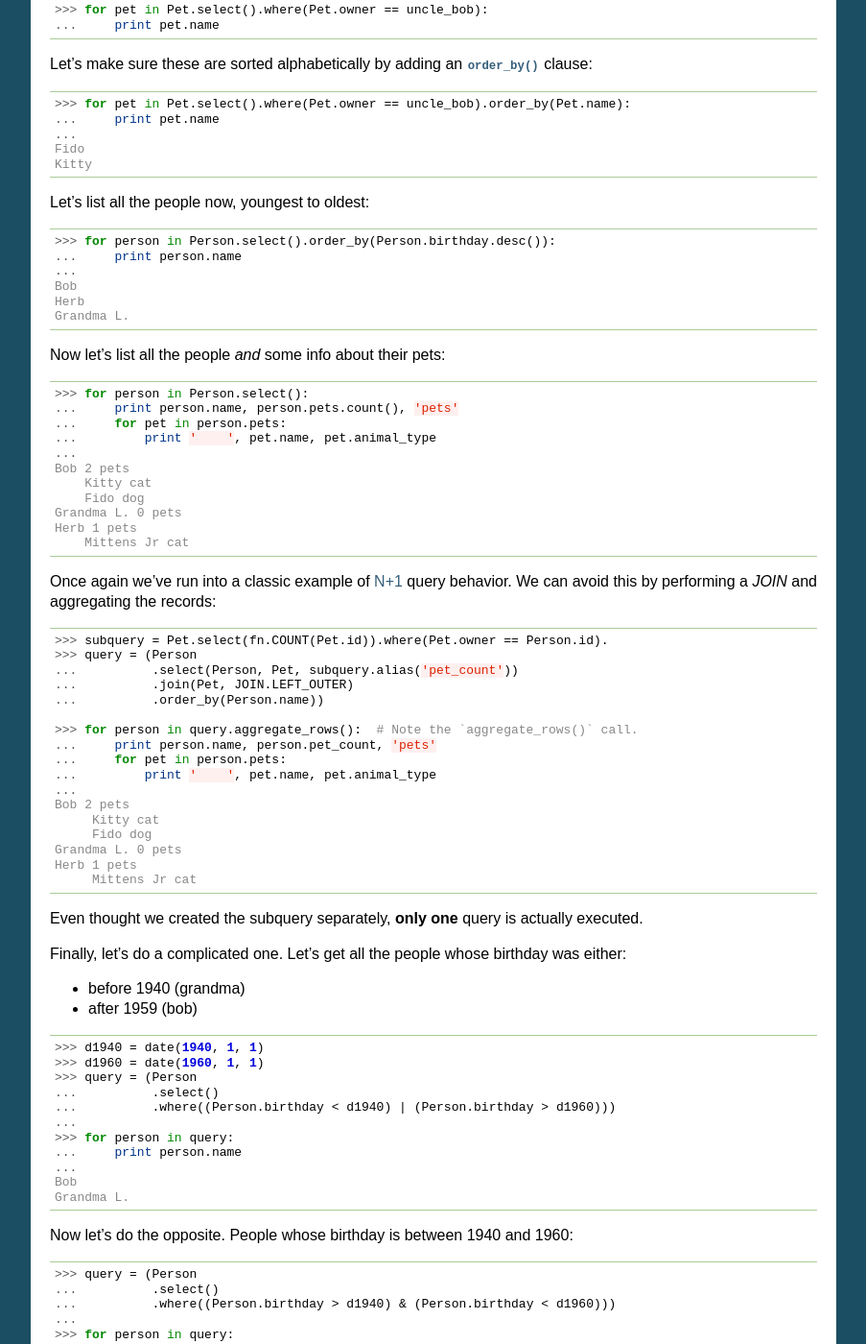
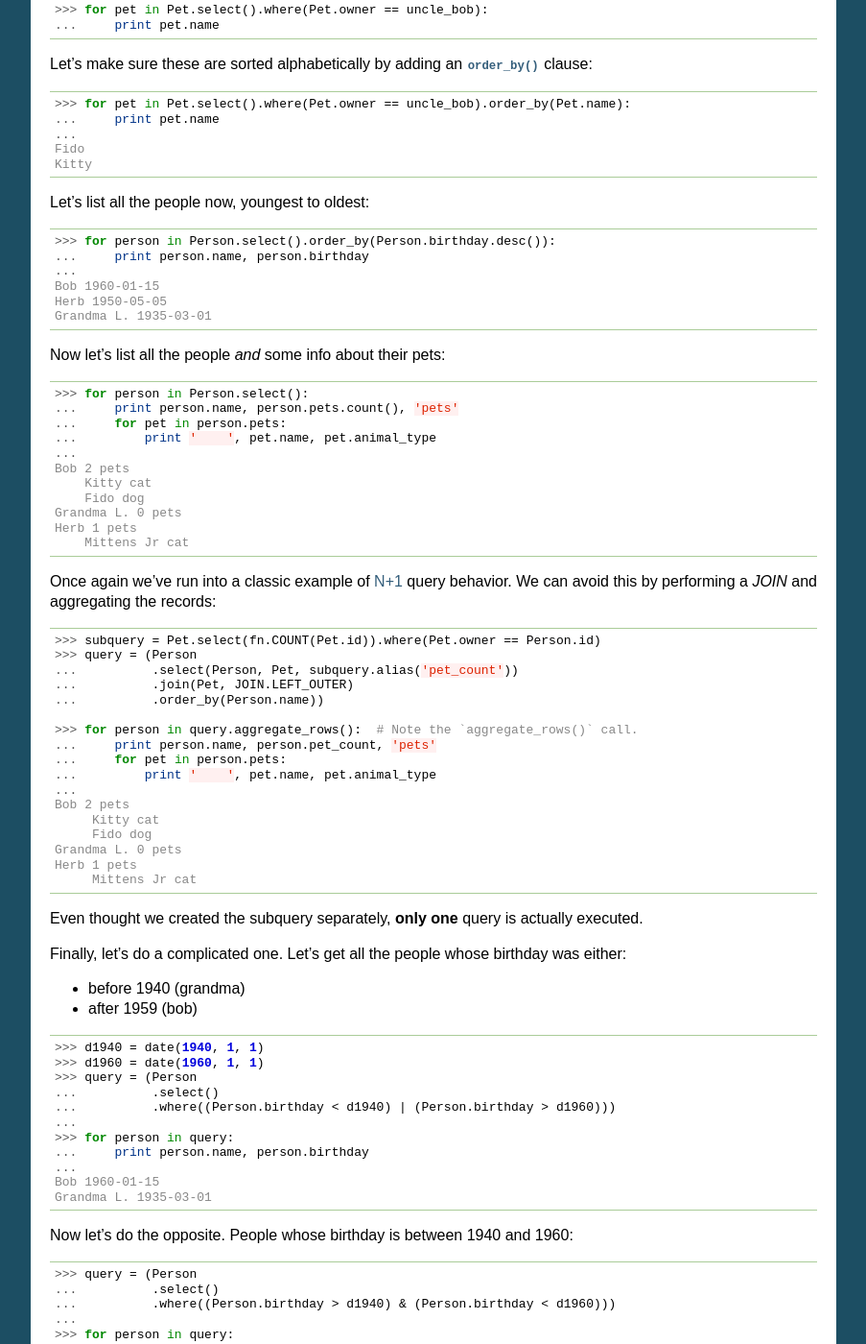
Before and after one commit to coleifer/peewee, a Sphinx documentation site: the page built from docs/peewee/quickstart.rst, in a window 1280 px wide and 1400 px high, scrolled down 3513 px. Shown: the whole window at 96% size, without its empty margins (198-1101 px from the left). Built offline with Sphinx 7.4.7, drawn with Linux system fonts in a browser that asks for light colours; pages that are not in the unit, such as notebooks, are missing from menus; some of the changed text lies outside the part shown.

Commit message:
Quickstart updates, fixes #562

```diff
--- a/docs/peewee/quickstart.rst
+++ b/docs/peewee/quickstart.rst
@@ -228,11 +228,11 @@ Let's list all the people now, youngest to oldest:
 .. code-block:: pycon
 
     >>> for person in Person.select().order_by(Person.birthday.desc()):
-    ...     print person.name
+    ...     print person.name, person.birthday
     ...
-    Bob
-    Herb
-    Grandma L.
+    Bob 1960-01-15
+    Herb 1950-05-05
+    Grandma L. 1935-03-01
 
 Now let's list all the people *and* some info about their pets:
 
@@ -254,7 +254,7 @@ Once again we've run into a classic example of :ref:`N+1 <nplusone>` query behav
 
 .. code-block:: pycon
 
-    >>> subquery = Pet.select(fn.COUNT(Pet.id)).where(Pet.owner == Person.id).
+    >>> subquery = Pet.select(fn.COUNT(Pet.id)).where(Pet.owner == Person.id)
     >>> query = (Person
     ...          .select(Person, Pet, subquery.alias('pet_count'))
     ...          .join(Pet, JOIN.LEFT_OUTER)
@@ -289,10 +289,10 @@ either:
     ...          .where((Person.birthday < d1940) | (Person.birthday > d1960)))
     ...
     >>> for person in query:
-    ...     print person.name
+    ...     print person.name, person.birthday
     ...
-    Bob
-    Grandma L.
+    Bob 1960-01-15
+    Grandma L. 1935-03-01
 
 Now let's do the opposite. People whose birthday is between 1940 and 1960:
 
@@ -303,9 +303,9 @@ Now let's do the opposite. People whose birthday is between 1940 and 1960:
     ...          .where((Person.birthday > d1940) & (Person.birthday < d1960)))
     ...
     >>> for person in query:
-    ...     print person.name
+    ...     print person.name, person.birthday
     ...
-    Herb
+    Herb 1950-05-05
 
 One last query. This will use a SQL function to find all people whose names start with either an upper or lower-case *G*:
 
```
Also changed, not shown: other parts of docs/peewee/quickstart.rst (+1 -1 lines).
